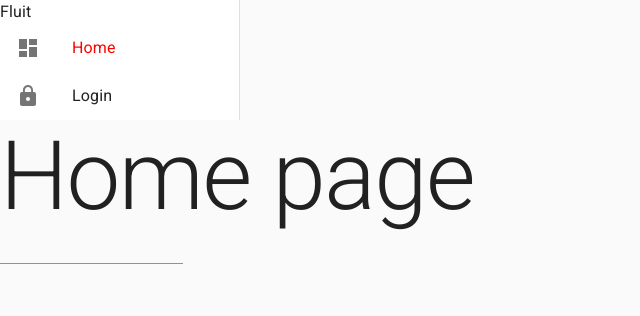
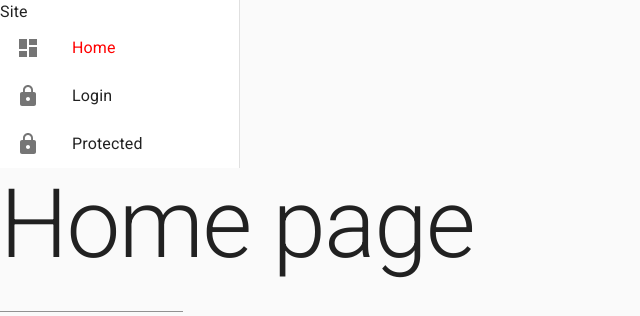
Before and after one commit to kynrai/react-template, a React (Create React App) app: page / in a window 1280 px wide. Shown: the top 316 px of the page, without its empty margins (0-640 px from the left). Built offline with nearby package versions, Linux system fonts and the light colour scheme.

Commit message:
Clean up protected routes

```diff
--- a/src/components/navbar.tsx
+++ b/src/components/navbar.tsx
@@ -20,6 +20,11 @@ const useStyles = makeStyles(theme =>
 const NavBar: React.FC = () => {
   const classes = useStyles();
 
+  const links = [
+    { linkText: 'Home', to: ROUTES.HOME, icon: Dashboard, exact: true },
+    { linkText: 'Login', to: ROUTES.LOGIN, icon: Lock, exact: false },
+    { linkText: 'Protected', to: ROUTES.PROTECTED, icon: Lock, exact: false },
+  ];
   return (
     <>
       <Drawer
@@ -28,19 +33,22 @@ const NavBar: React.FC = () => {
           paper: classes.drawerPaper,
         }}
       >
-        <Typography>Fluit</Typography>
-        <ListItem button key="Home" component={NavLink} to="/" exact activeClassName={classes.activeLink}>
-          <ListItemIcon>
-            <Dashboard />
-          </ListItemIcon>
-          <ListItemText primary="Home" />
-        </ListItem>
-        <ListItem button key="Login" component={NavLink} to={ROUTES.LOGIN} activeClassName={classes.activeLink}>
-          <ListItemIcon>
-            <Lock />
-          </ListItemIcon>
-          <ListItemText primary="Login" />
-        </ListItem>
+        <Typography>Site</Typography>
+        {links.map(({ linkText, to, icon: Icon, exact }) => (
+          <ListItem
+            button
+            key={linkText}
+            component={NavLink}
+            to={to}
+            exact={exact}
+            activeClassName={classes.activeLink}
+          >
+            <ListItemIcon>
+              <Icon />
+            </ListItemIcon>
+            <ListItemText primary={linkText} />
+          </ListItem>
+        ))}
       </Drawer>
     </>
   );
--- /dev/null
+++ b/src/libs/auth/index.ts
@@ -0,0 +1,15 @@
+class AuthClient {
+  public isAuthenticated: boolean = false;
+
+  public authenticate(cb: Function) {
+    this.isAuthenticated = true;
+    setTimeout(cb, 100);
+  }
+
+  public signout(cb: Function) {
+    this.isAuthenticated = false;
+    setTimeout(cb, 100);
+  }
+}
+
+export default new AuthClient();
--- a/src/pages/login.tsx
+++ b/src/pages/login.tsx
@@ -1,8 +1,38 @@
-import { Typography } from '@material-ui/core';
+import { Box, Button, Typography } from '@material-ui/core';
 import * as React from 'react';
+import { useHistory, useLocation } from 'react-router-dom';
+import AuthClient from 'src/libs/auth';
+import * as ROUTES from 'src/routes/routes';
 
 const Login: React.FC = () => {
-  return <Typography variant="h1">Login Page</Typography>;
+  let history = useHistory();
+  let location = useLocation();
+
+  let { from } = location.state || { from: { pathname: ROUTES.HOME } };
+
+  let login = () => {
+    AuthClient.authenticate(() => {
+      history.replace(from);
+    });
+  };
+
+  let logout = () => {
+    AuthClient.signout(() => {
+      history.replace(ROUTES.HOME);
+    });
+  };
+
+  return (
+    <Box>
+      {AuthClient.isAuthenticated ? (
+        <Typography variant="body1">You are already logged in</Typography>
+      ) : (
+        <Typography variant="body1">You must log in to view the page at {from.pathname}</Typography>
+      )}
+      <Button onClick={login}>Log in</Button>
+      <Button onClick={logout}>Log Out</Button>
+    </Box>
+  );
 };
 
 export default Login;
--- a/src/pages/protected.tsx
+++ b/src/pages/protected.tsx
@@ -1,5 +1,23 @@
+import { Box, Button, Typography } from '@material-ui/core';
 import * as React from 'react';
+import { useHistory } from 'react-router-dom';
+import AuthClient from 'src/libs/auth';
+import * as ROUTES from 'src/routes/routes';
 
-const Protected: React.FC = () => <h1>Protected page</h1>;
+const Protected: React.FC = () => {
+  let history = useHistory();
+  let logout = () => {
+    AuthClient.signout(() => {
+      history.replace(ROUTES.HOME);
+    });
+  };
+
+  return (
+    <Box>
+      <Typography variant="h1">Protected page</Typography>
+      <Button onClick={logout}>Log Out</Button>
+    </Box>
+  );
+};
 
 export default Protected;
--- a/src/routes/protected-route.tsx
+++ b/src/routes/protected-route.tsx
@@ -1,22 +1,15 @@
 import * as React from 'react';
-import { Redirect, Route, RouteComponentProps, RouteProps } from 'react-router-dom';
+import { Redirect, Route, RouteProps } from 'react-router-dom';
+import AuthClient from 'src/libs/auth';
 import * as ROUTES from 'src/routes/routes';
 
-type Props = RouteProps & {
-  component: React.ComponentType<RouteComponentProps<any>> | React.ComponentType<any>;
-};
-
-const ProtectedRoute: React.FC<Props> = ({ component: Component, ...rest }: Props) => {
-  // TODO: Use this to determine if the user is authed
-  let user = false;
-  const renderFn = (props: RouteComponentProps) => {
-    if (!user) {
-      return <Redirect to={ROUTES.LOGIN} />;
-    }
-    return <Component {...props} />;
-  };
-
-  return <Route {...rest} render={renderFn} />;
+const ProtectedRoute: React.FC<RouteProps> = props => {
+  if (!AuthClient.isAuthenticated) {
+    const { location } = props;
+    return <Redirect to={{ pathname: ROUTES.LOGIN, state: { from: location } }} />;
+  }
+  const { component: Component, ...rest } = props;
+  return <Route {...rest} component={Component} />;
 };
 
 export default ProtectedRoute;
--- a/src/routes/router.tsx
+++ b/src/routes/router.tsx
@@ -11,8 +11,8 @@ const Router = () => {
   return (
     <Switch>
       <Route exact path={ROUTES.HOME} component={Home} />
-      <Route exact path={ROUTES.LOGIN} component={Login} />
-      <ProtectedRoute exact path={ROUTES.PROTECTED} component={Protected} />
+      <Route path={ROUTES.LOGIN} component={Login} />
+      <ProtectedRoute path={ROUTES.PROTECTED} component={Protected} />
       <Route component={NotFound} />
     </Switch>
   );
```
